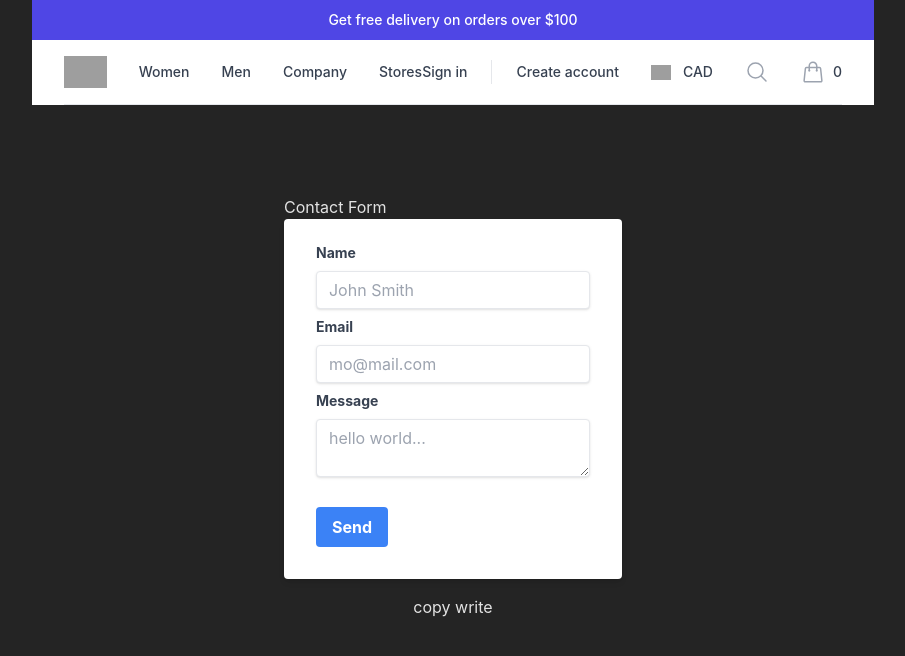
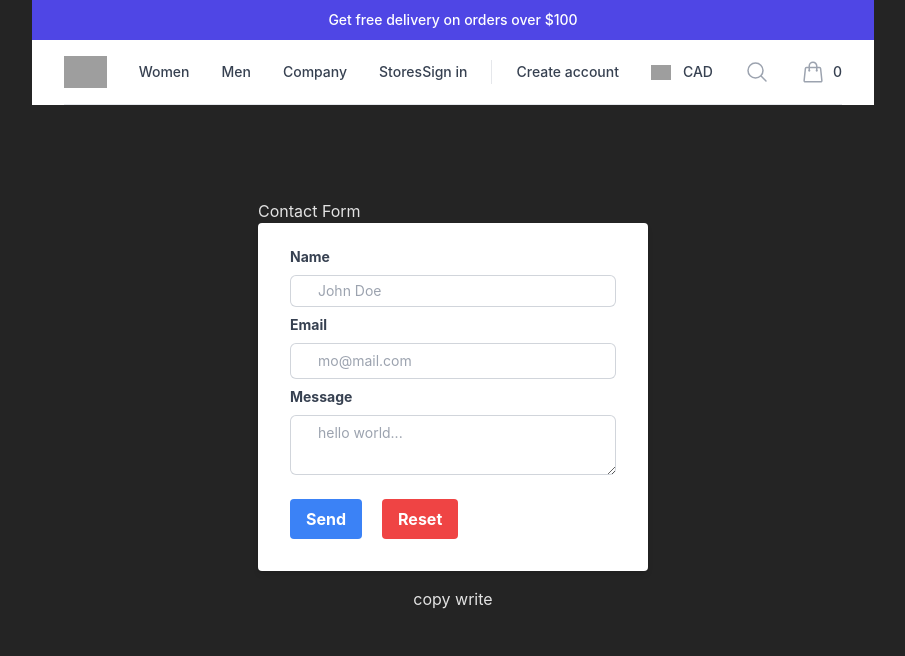
Before and after one commit to S3ak/ecom-zustand-ts, a React (Vite) app: page / in a window 1280 px wide. Shown: the top 656 px of the page, without its empty margins (187-1092 px from the left). Built offline with nearby package versions, Linux system fonts and the light colour scheme; grey boxes are pictures that could not be loaded.

Commit message:
feat: create inputfield

```diff
--- a/src/components/contact-form/index.tsx
+++ b/src/components/contact-form/index.tsx
@@ -1,21 +1,29 @@
 import { useForm, SubmitHandler } from "react-hook-form";
 import { yupResolver } from "@hookform/resolvers/yup";
 import * as yup from "yup";
+import InputField from "../form/input-field";
 
 const contactFormSchema = yup
   .object({
-    name: yup.string().min(2).max(20).required("Name is required"),
+    name: yup
+      .string()
+      .min(2)
+      .max(20)
+      .required("Bob need you to fill this out."),
     message: yup.string().min(2).max(100).required(),
     email: yup.string().email().required(),
   })
   .required();
 
-type ContactFormInputs = yup.InferType<typeof contactFormSchema>;
+export type ContactFormInputs = yup.InferType<typeof contactFormSchema>;
 
 export default function ContactForm() {
-  const { register, handleSubmit, formState } = useForm<ContactFormInputs>({
-    resolver: yupResolver(contactFormSchema),
-  });
+  const { register, handleSubmit, formState, reset } =
+    useForm<ContactFormInputs>({
+      resolver: yupResolver(contactFormSchema),
+      mode: "onBlur",
+    });
+
   const { errors } = formState;
 
   const onSubmit: SubmitHandler<ContactFormInputs> = ({
@@ -45,24 +53,14 @@ export default function ContactForm() {
         className="w-full px-8 pt-6 pb-8 mb-4 bg-white rounded shadow-md"
       >
         <fieldset className="flex flex-col gap-2">
-          <div>
-            <label
-              htmlFor="name"
-              className="block mb-2 text-sm font-bold text-gray-700"
-            >
-              Name
-            </label>
-            <input
-              {...register("name")}
-              type="text"
-              aria-label="name"
-              aria-invalid={errors.name ? "true" : "false"}
-              aria-placeholder="John Smith"
-              placeholder="John Smith"
-              className="w-full px-3 py-2 leading-tight text-gray-700 border rounded shadow appearance-none focus:outline-none focus:shadow-outline"
-            />
-            {errors.name && <span>This field is required</span>}
-          </div>
+          <InputField
+            type="text"
+            label="Name"
+            name="name"
+            placeholder="John Doe"
+            register={register}
+            errors={errors}
+          />
 
           <div>
             <label
@@ -76,8 +74,11 @@ export default function ContactForm() {
               type="email"
               aria-placeholder="mo@mail.com"
               placeholder="mo@mail.com"
-              className="w-full px-3 py-2 leading-tight text-gray-700 border rounded shadow appearance-none focus:outline-none focus:shadow-outline"
+              className="block w-full rounded-md border-0 py-1.5 pl-7 pr-20 text-white ring-1 ring-inset ring-gray-300 placeholder:text-gray-400 focus:ring-2 focus:ring-inset focus:ring-indigo-600 sm:text-sm sm:leading-6"
             />
+            {errors.email && (
+              <p className="text-red-700">{errors.email.message}</p>
+            )}
           </div>
 
           <div>
@@ -91,8 +92,11 @@ export default function ContactForm() {
               {...register("message")}
               aria-placeholder="..."
               placeholder="hello world..."
-              className="w-full px-3 py-2 leading-tight text-gray-700 border rounded shadow appearance-none focus:outline-none focus:shadow-outline"
+              className="block w-full rounded-md border-0 py-1.5 pl-7 pr-20 text-white ring-1 ring-inset ring-gray-300 placeholder:text-gray-400 focus:ring-2 focus:ring-inset focus:ring-indigo-600 sm:text-sm sm:leading-6"
             ></textarea>
+            {errors.message && (
+              <p className="text-red-700">{errors.message.message}</p>
+            )}
           </div>
         </fieldset>
         <br />
@@ -102,6 +106,17 @@ export default function ContactForm() {
         >
           Send
         </button>
+
+        <button
+          type="reset"
+          onClick={(e) => {
+            e.preventDefault();
+            reset();
+          }}
+          className="px-4 py-2 ml-5 font-bold text-white bg-red-500 rounded hover:bg-red-700"
+        >
+          Reset
+        </button>
       </form>
     </div>
   );
--- /dev/null
+++ b/src/components/form/input-field/index.tsx
@@ -0,0 +1,47 @@
+import { ContactFormInputs } from "@/components/contact-form";
+import { FieldErrors, UseFormRegister } from "react-hook-form";
+
+type Props = {
+  register: UseFormRegister<ContactFormInputs>;
+  errors: FieldErrors<ContactFormInputs>;
+  name: keyof ContactFormInputs;
+  label: string;
+  placeholder: string;
+  type: React.HTMLInputTypeAttribute | undefined;
+};
+
+export default function InputField({
+  register,
+  errors,
+  label,
+  placeholder,
+  type,
+  name,
+  ...rest
+}: Props) {
+  const error = errors[name] || null;
+
+  return (
+    <div>
+      <label
+        htmlFor={name}
+        className="block mb-2 text-sm font-bold text-gray-700"
+      >
+        {label}
+      </label>
+
+      <input
+        {...rest}
+        {...register(name)}
+        id={name}
+        type={type}
+        aria-label={label}
+        aria-invalid={error ? "true" : "false"}
+        aria-placeholder={placeholder}
+        placeholder={placeholder}
+        className="block w-full rounded-md border-0 py-1.5 pl-7 pr-20 text-white ring-1 ring-inset ring-gray-300 placeholder:text-gray-400 focus:ring-2 focus:ring-inset focus:ring-indigo-600 sm:text-sm sm:leading-"
+      />
+      {error && <p className="text-red-700">{error?.message}</p>}
+    </div>
+  );
+}
```
